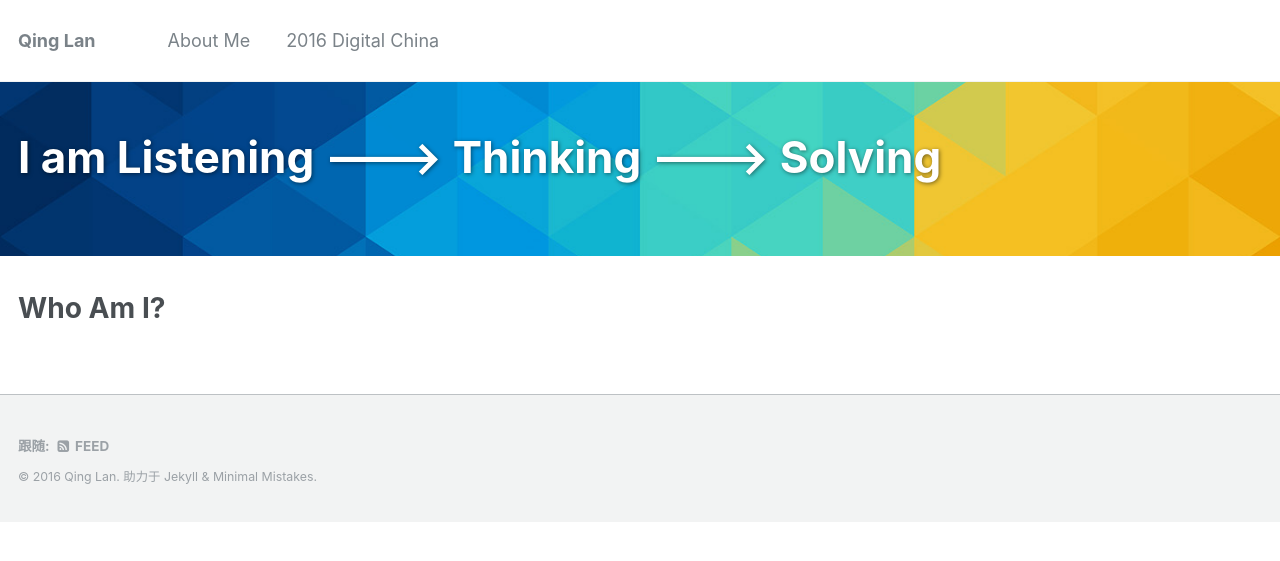
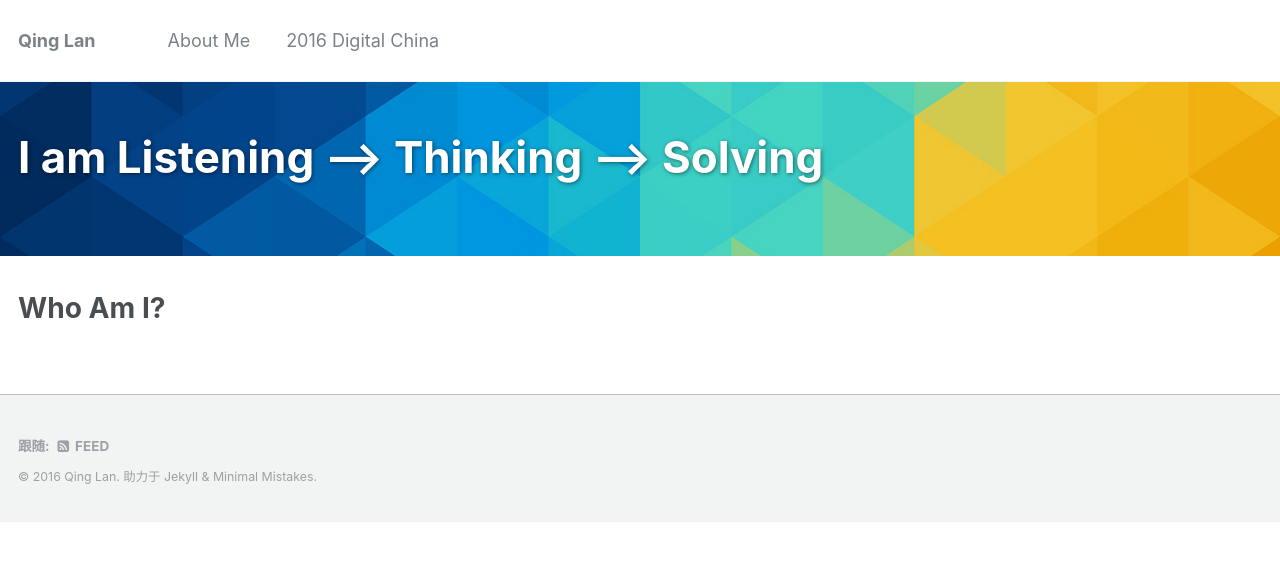
Before and after one commit to lanking520/lanking520.github.io, a Jekyll site: the page built from _pages/me.md, in a window 1280 px wide. Shown: the top 561 px of the page. Built offline with Jekyll 4.4.1, drawn with Linux system fonts in a browser that asks for light colours.

Commit message:
Update me.md

```diff
--- a/_pages/me.md
+++ b/_pages/me.md
@@ -1,5 +1,5 @@
 ---
-title: " I am Listening --------> Thinking --------> Solving"
+title: " I am Listening -----> Thinking -----> Solving"
 layout: splash
 permalink: /me/
 header:
```
